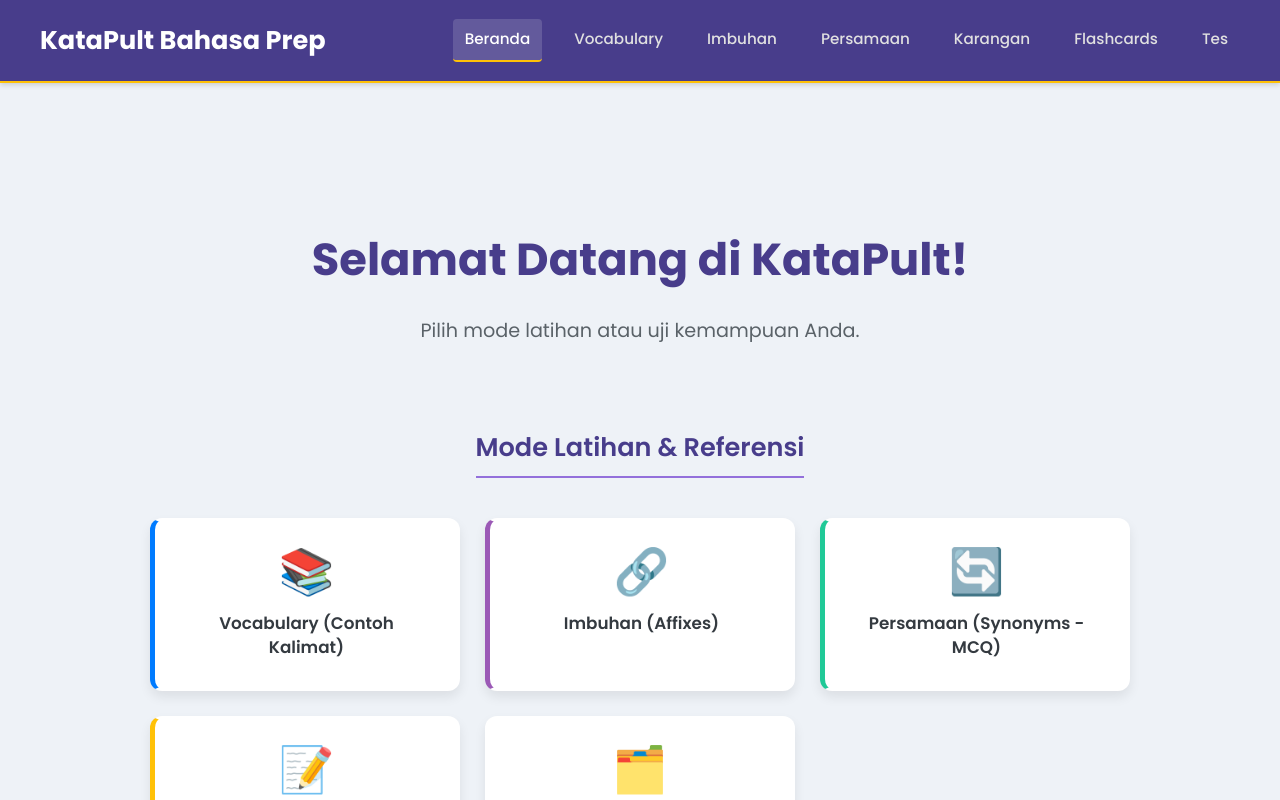
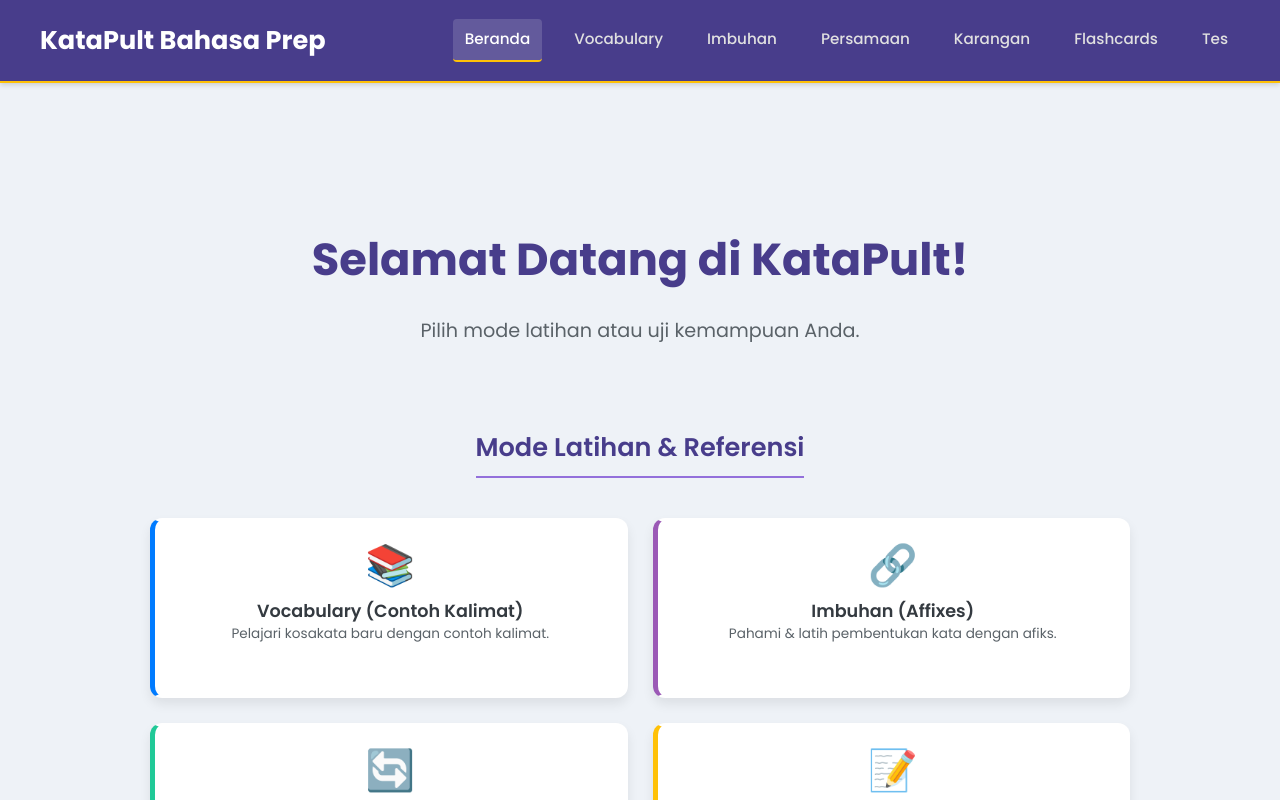
Before and after one commit to Frazer-Tay/KataPult, a React (Create React App) app: page /#/ in a window 1280 px wide. Shown: the top 800 px of the page. Built offline with nearby package versions, Linux system fonts and the light colour scheme.

Commit message:
made modules more descriptive

```diff
--- a/src/pages/HomePage.js
+++ b/src/pages/HomePage.js
@@ -10,36 +10,54 @@ const HomePage = () => {
       <p className={styles.subtitle}>Pilih mode latihan atau uji kemampuan Anda.</p>
       <nav className={styles.buttonGrid} aria-label="Mode Aplikasi">
         <div className={styles.sectionTitle}>Mode Latihan & Referensi</div>
+
         <Link to="/vocabulary" className={`${styles.buttonCard} ${styles.vocabButton}`} role="button">
           <span className={styles.buttonIcon}>📚</span>
+          <div className={styles.buttonTextContainer}>
             <span className={styles.buttonText}>Vocabulary (Contoh Kalimat)</span>
+            <span className={styles.buttonSubtext}>Pelajari kosakata baru dengan contoh kalimat.</span>
+          </div>
         </Link>
+
         <Link to="/imbuhan" className={`${styles.buttonCard} ${styles.imbuhanButton}`} role="button">
           <span className={styles.buttonIcon}>🔗</span>
-          {/* CORRECTED className assignment below */}
+           <div className={styles.buttonTextContainer}>
             <span className={styles.buttonText}>Imbuhan (Affixes)</span>
+            <span className={styles.buttonSubtext}>Pahami & latih pembentukan kata dengan afiks.</span>
+          </div>
         </Link>
+
         <Link to="/persamaan" className={`${styles.buttonCard} ${styles.persamaanButton}`} role="button">
           <span className={styles.buttonIcon}>🔄</span>
-          {/* CORRECTED className assignment below */}
+          <div className={styles.buttonTextContainer}>
             <span className={styles.buttonText}>Persamaan (Synonyms - MCQ)</span>
+            <span className={styles.buttonSubtext}>Uji & tingkatkan pemahaman sinonim Anda.</span>
+          </div>
         </Link>
+
         <Link to="/karangan" className={`${styles.buttonCard} ${styles.karanganButton}`} role="button">
           <span className={styles.buttonIcon}>📝</span>
-          {/* CORRECTED className assignment below */}
+          <div className={styles.buttonTextContainer}>
             <span className={styles.buttonText}>Karangan Vocab (MCQ)</span>
+            <span className={styles.buttonSubtext}>Perkaya kosakata untuk penulisan esai.</span>
+          </div>
         </Link>
-        <Link to="/flashcards" className={`${styles.buttonCard} ${styles.flashcardsButton}`} role="button"> {/* Assumes a new style or reuse one */}
+
+        <Link to="/flashcards" className={`${styles.buttonCard} ${styles.flashcardsButton}`} role="button">
           <span className={styles.buttonIcon}>🗂️</span>
-          {/* CORRECTED className assignment below */}
+          <div className={styles.buttonTextContainer}>
             <span className={styles.buttonText}>Flashcards (Frasa & Topik)</span>
+            <span className={styles.buttonSubtext}>Review frasa & poin esai penting.</span>
+          </div>
         </Link>
 
         <div className={`${styles.sectionTitle} ${styles.testModeTitle}`}>Mode Tes</div>
         <Link to="/test-setup" className={`${styles.buttonCard} ${styles.testButton}`} role="button">
           <span className={styles.buttonIcon}>⏱️</span>
-          {/* CORRECTED className assignment below */}
+          <div className={styles.buttonTextContainer}>
             <span className={styles.buttonText}>Mulai Tes Kustom</span>
+            <span className={styles.buttonSubtext}>Uji kemampuan dengan tes yang disesuaikan.</span>
+          </div>
         </Link>
       </nav>
     </div>
--- a/src/pages/HomePage.module.css
+++ b/src/pages/HomePage.module.css
@@ -5,77 +5,78 @@
     align-items: center;
     justify-content: center;
     flex-grow: 1;
-    padding: 30px 15px; /* Adjusted for mobile */
+    padding: 30px 15px;
     text-align: center;
   }
 
   .title {
-    font-size: 2.2rem; /* Adjusted for mobile */
-    margin-bottom: 10px; /* Reduced for tighter subtitle */
+    font-size: 2.2rem;
+    margin-bottom: 10px;
     color: var(--primary-dark);
     font-weight: 700;
     line-height: 1.2;
   }
 
   .subtitle {
-      font-size: 1.1rem; /* Adjusted for mobile */
+      font-size: 1.1rem;
       color: var(--text-medium);
-      margin-bottom: 30px; /* Space before first section */
-      max-width: 90%; /* Use percentage for mobile */
+      margin-bottom: 30px;
+      max-width: 90%;
   }
 
   .buttonGrid {
       display: grid;
-      grid-template-columns: 1fr; /* Stack buttons on mobile */
-      gap: 20px; /* Adjusted gap */
+      grid-template-columns: 1fr;
+      gap: 18px; /* Slightly adjusted gap */
       width: 100%;
-      max-width: 400px; /* Limit width on mobile for single column */
+      max-width: 450px; /* Max width for single column buttons on mobile */
   }
 
   .sectionTitle {
     font-size: 1.3rem;
     font-weight: 600;
     color: var(--primary-dark);
-    margin-top: 25px; /* Space above section title */
+    margin-top: 25px;
     margin-bottom: 15px;
-    grid-column: 1 / -1; /* Span across all columns in the grid */
+    grid-column: 1 / -1;
     text-align: center;
-    padding-bottom: 8px; /* Space for the border */
+    padding-bottom: 8px;
     border-bottom: 2px solid var(--primary-light);
-    width: fit-content; /* Make border only as wide as text */
-    margin-left: auto; /* Center the title with fit-content */
+    width: fit-content;
+    margin-left: auto;
     margin-right: auto;
   }
 
   .testModeTitle {
-    margin-top: 40px; /* More space before test mode section */
+    margin-top: 40px;
   }
 
   .buttonCard {
     display: flex;
-    flex-direction: row; /* Icon and text side-by-side */
+    flex-direction: row;
     align-items: center;
-    justify-content: flex-start; /* Align items to the start */
-    padding: 18px 20px; /* Adjusted padding */
-    font-size: 1rem; /* Adjusted font size */
+    justify-content: flex-start;
+    padding: 15px 18px; /* Adjusted padding for two lines of text */
+    font-size: 1rem;
     border-radius: var(--border-radius-lg);
     text-decoration: none;
     box-shadow: var(--shadow-md);
     font-weight: 600;
-    text-align: left; /* Align text left */
-    border: 2px solid transparent;
-    background-color: var(--background-light); /* Changed from card-background for more contrast */
-    transition: all 0.25s ease-in-out !important; /* !important to override global potentially */
-    color: var(--text-dark); /* Ensure text color is set */
+    text-align: left;
+    border: 2px solid transparent; /* For focus state */
+    background-color: var(--background-light);
+    transition: all 0.25s ease-in-out !important;
+    color: var(--text-dark);
+    min-height: 70px; /* Ensure enough height for two lines */
   }
 
   .buttonCard:focus-visible {
-      border-color: var(--primary-color) !important; /* !important for specificity */
+      border-color: var(--primary-color) !important;
       box-shadow: var(--shadow-md), 0 0 0 3px var(--primary-light) !important;
       outline: none;
   }
   .buttonCard:hover {
-    transform: translateY(-3px) scale(1.02); /* Slight scale on hover */
+    transform: translateY(-3px) scale(1.01); /* Subtler scale */
     box-shadow: var(--shadow-lg);
   }
   .buttonCard:active {
@@ -83,45 +84,61 @@
     box-shadow: var(--shadow-sm);
   }
 
-
   .buttonIcon {
-      font-size: 1.8rem; /* Smaller icon */
-      margin-right: 15px; /* Space between icon and text */
+      font-size: 1.6rem; /* Slightly smaller icon for mobile card */
+      margin-right: 15px;
       line-height: 1;
       width: 30px; /* Fixed width for icon area */
       text-align: center;
       transition: transform 0.2s ease-out;
+      flex-shrink: 0; /* Prevent icon from shrinking */
   }
   .buttonCard:hover .buttonIcon {
-    transform: scale(1.15); /* Slightly larger icon scale on hover */
-  }
-  .buttonText {
-    line-height: 1.4;
-    flex-grow: 1; /* Allow text to take remaining space */
+    transform: scale(1.1);
   }
 
+  .buttonTextContainer {
+    display: flex;
+    flex-direction: column;
+    align-items: flex-start;
+    flex-grow: 1;
+  }
+
+  .buttonText {
+    line-height: 1.3;
+    margin-bottom: 3px; /* Space between title and subtext */
+    font-size: 1rem; /* Main text size */
+  }
+
+  .buttonSubtext {
+    font-size: 0.75rem; /* Smaller subtext */
+    color: var(--text-medium);
+    font-weight: 400;
+    line-height: 1.3;
+  }
+
+  /* Specific Button Colors (reusing existing ones, add new if needed) */
   .vocabButton { border-left: 5px solid var(--secondary-color); }
-  .vocabButton:hover { border-color: var(--secondary-color); } /* Keep border color consistent on hover */
   .vocabButton:hover .buttonIcon { color: var(--secondary-color); }
 
   .imbuhanButton { border-left: 5px solid #9b59b6; } /* Purple */
-  .imbuhanButton:hover { border-color: #9b59b6; }
   .imbuhanButton:hover .buttonIcon { color: #9b59b6; }
 
   .persamaanButton { border-left: 5px solid var(--success-color); } /* Teal Green */
-  .persamaanButton:hover { border-color: var(--success-color); }
   .persamaanButton:hover .buttonIcon { color: var(--success-color); }
 
   .karanganButton { border-left: 5px solid var(--accent-color); } /* Amber/Gold */
-  .karanganButton:hover { border-color: var(--accent-color); }
   .karanganButton:hover .buttonIcon { color: var(--accent-color); }
+
+  .flashcardsButton { border-left: 5px solid #3498db; } /* A different blue for Flashcards */
+  .flashcardsButton:hover .buttonIcon { color: #3498db; }
 
   .testButton {
     border-left: 5px solid #e74c3c; /* Distinct Red for test mode */
-    background-color: #fef3f2; /* Very light red background for subtle distinction */
+    background-color: #fef3f2;
   }
   .testButton:hover {
-    border-color: #c0392b; /* Darker red border on hover */
+    border-color: #c0392b;
     background-color: #fdecea;
   }
   .testButton:hover .buttonIcon {
@@ -142,27 +159,36 @@
           margin-bottom: 40px;
       }
       .buttonGrid {
-          grid-template-columns: repeat(auto-fit, minmax(300px, 1fr)); /* Responsive columns */
-          gap: 25px; /* Slightly increased gap for desktop */
-          max-width: 1000px; /* Wider grid for desktop */
+          grid-template-columns: repeat(auto-fit, minmax(320px, 1fr)); /* Adjusted minmax */
+          gap: 25px;
+          max-width: 1000px;
       }
       .sectionTitle {
           font-size: 1.6rem;
           margin-top: 40px;
       }
       .buttonCard {
-          flex-direction: column; /* Stack icon and text on desktop */
+          flex-direction: column;
           justify-content: center;
           align-items: center;
           text-align: center;
-          min-height: 170px; /* Increased min-height */
-          padding: 30px 25px; /* Adjusted padding */
-          font-size: 1.05rem; /* Slightly larger font */
+          min-height: 180px; /* Slightly increased min-height for desktop */
+          padding: 25px;
       }
       .buttonIcon {
-          font-size: 2.8rem;
-          margin-right: 0; /* No right margin when stacked */
-          margin-bottom: 18px;
+          font-size: 2.5rem; /* Larger icon on desktop */
+          margin-right: 0;
+          margin-bottom: 15px; /* Space below icon */
           width: auto;
       }
+      .buttonTextContainer {
+        align-items: center; /* Center text when icon is above */
+      }
+      .buttonText {
+        font-size: 1.1rem; /* Slightly larger main text on desktop */
+      }
+      .buttonSubtext {
+        font-size: 0.85rem; /* Slightly larger subtext on desktop */
+        text-align: center;
+      }
   }
```
Lines whose indentation alone changed are shown as unchanged.
